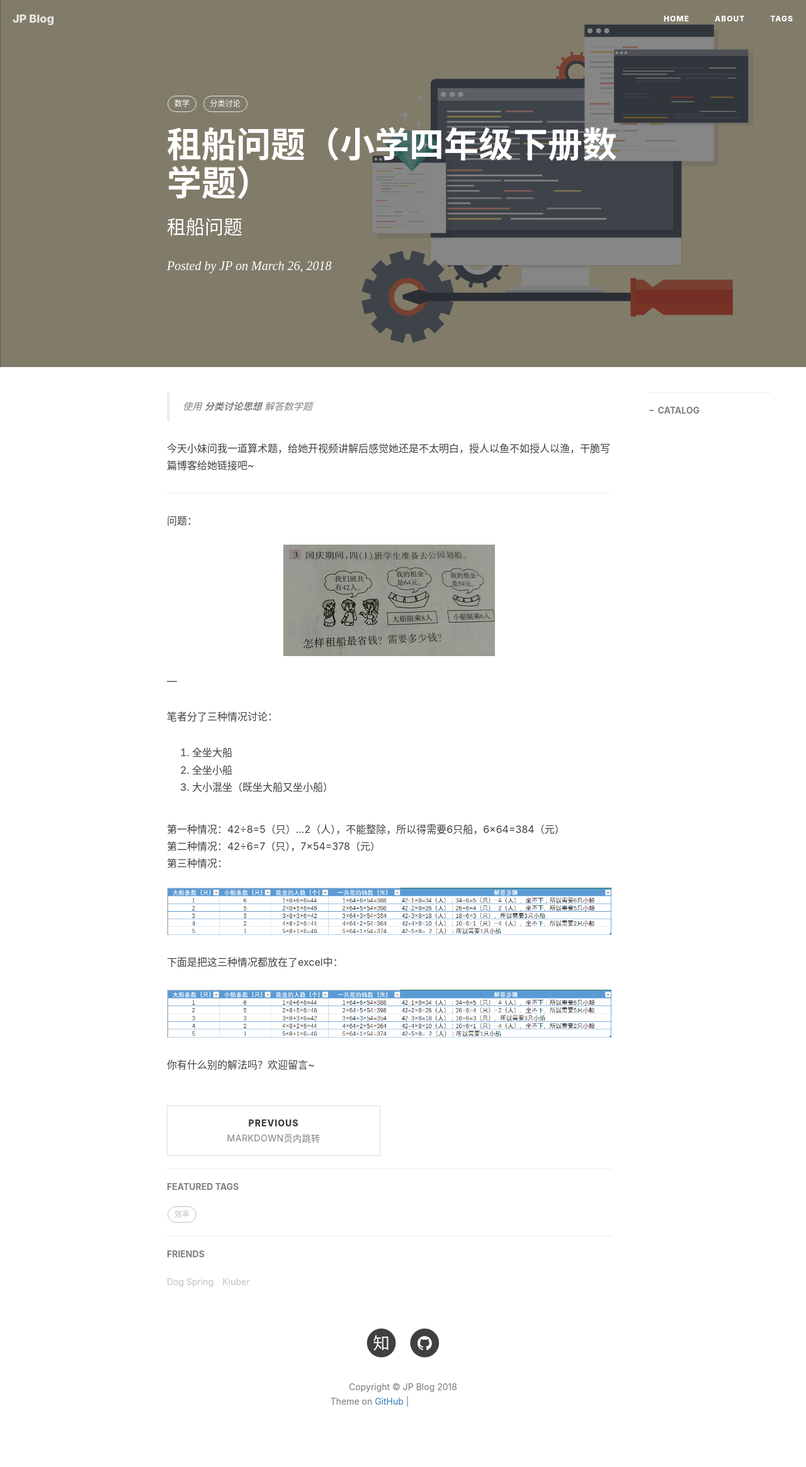
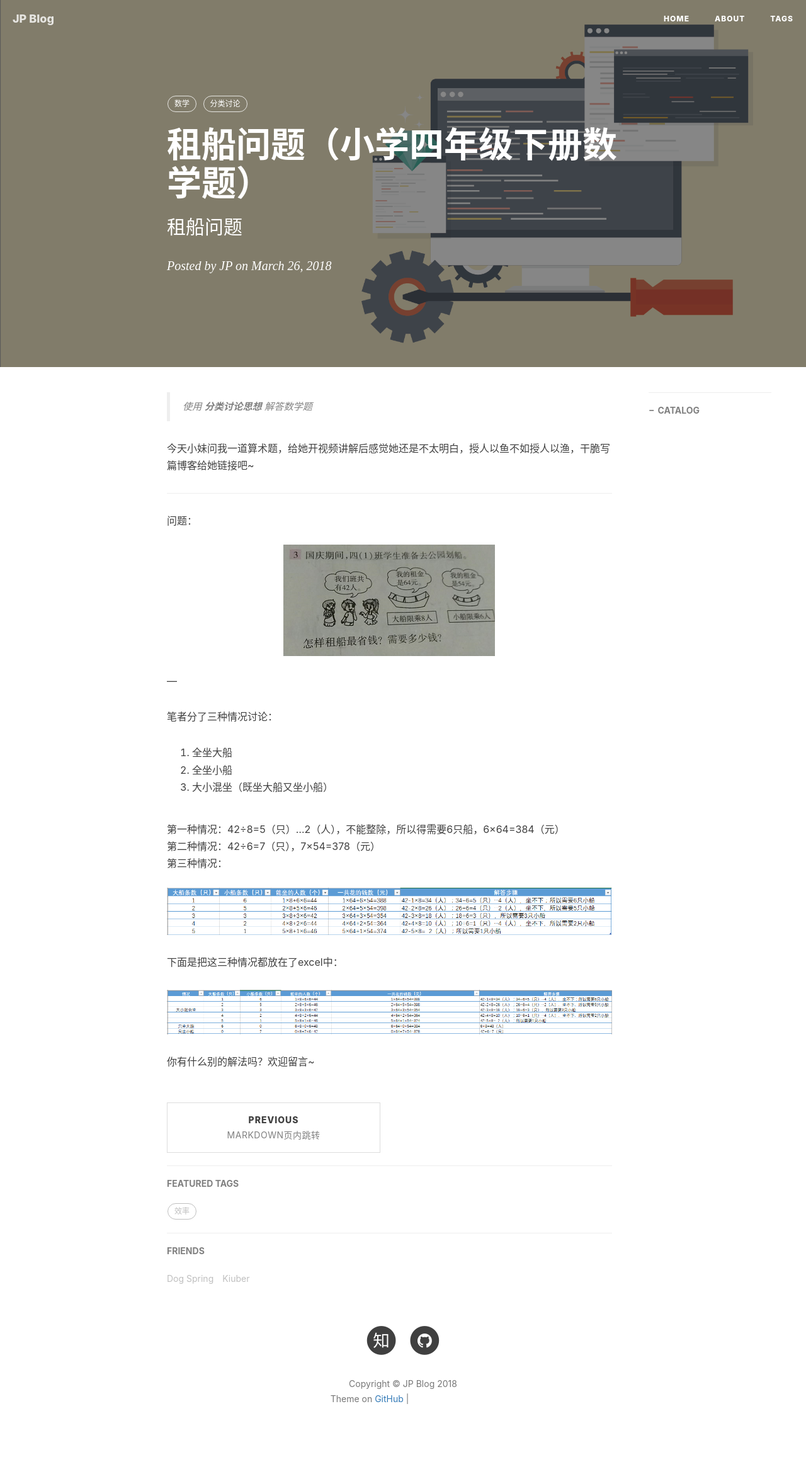
Before and after one commit to hongjiapeng/hongjiapeng.github.io, a Jekyll site: the page built from _posts/2018-03-26-租船问题(小学四年级下册数学题).md, in a window 1280 px wide. Shown: the whole page at 63% size. Built offline with Jekyll 4.4.1, drawn with Linux system fonts in a browser that asks for light colours; nearby versions of some CDN libraries; comment, search, counter and statistics services are not loaded; grey boxes are pictures that could not be loaded.

Commit message:
modify img

```diff
--- a/_posts/2018-03-26-租船问题(小学四年级下册数学题).md
+++ b/_posts/2018-03-26-租船问题(小学四年级下册数学题).md
@@ -18,7 +18,7 @@ tags:
 
 ---
 问题：
-![image](https://github.com/hongjiapeng/hongjiapeng.github.io/raw/master/img/rent_boat.png)
+![](/img/rent_boat.png)
 ---
 
 笔者分了三种情况讨论：<br>
@@ -29,10 +29,10 @@ tags:
 第一种情况：42÷8=5（只）...2（人），不能整除，所以得需要6只船，6×64=384（元）<br>
 第二种情况：42÷6=7（只），7×54=378（元）<br>
 第三种情况：<br>
-![image](https://github.com/hongjiapeng/hongjiapeng.github.io/raw/master/img/by_boat.png)
+![](/img/by_boat.png)
 
 下面是把这三种情况都放在了excel中：<br>
 
-![](/img/by_boat.png)
+![](/img/boat.png)
 
 你有什么别的解法吗？欢迎留言~
```
